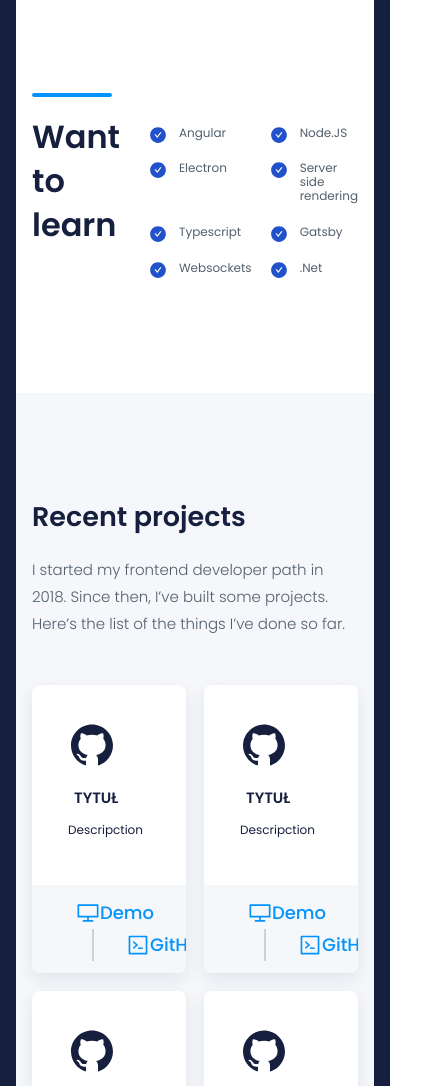
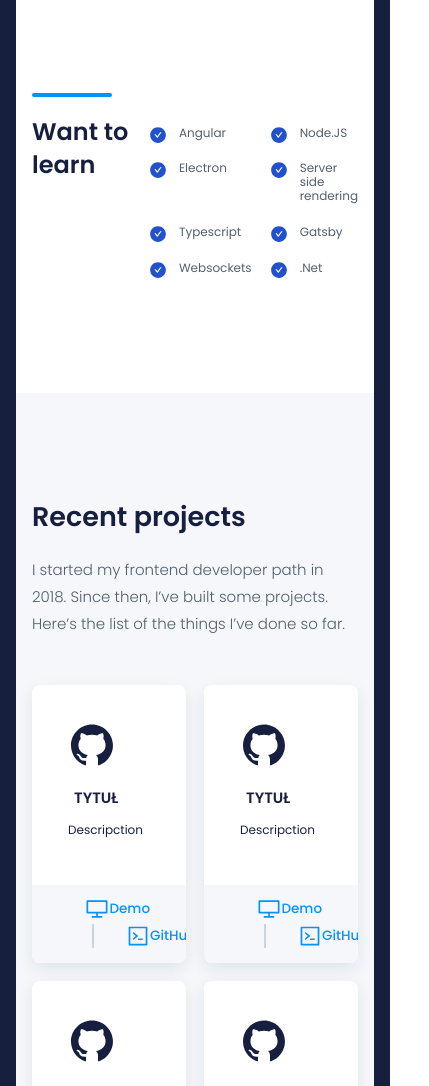
Before and after one commit to mariuszrukowicz/mariuszrukowicz.github.io, a website: page src/content/index.html in a window 390 px wide. Shown: the part 1569-2655 px from the top of the page, 429 px wide, since content can reach past the window. Drawn offline with nearby package versions, Linux system fonts and the light colour scheme; files that its build step writes are made by us from their sources; files whose address does not match are found by name.

Commit message:
fix: font-sieze mobile

```diff
--- a/src/scss/modules/projects.scss
+++ b/src/scss/modules/projects.scss
@@ -59,9 +59,9 @@
     &__link {
         color: $blue;
         font-weight: 500;
-        font-size: 18px;
+        font-size: 1.125rem;
         text-decoration: none;
-        line-height: 32px;
+        line-height: 2rem;
         display: inline-flex;
         align-items: center;
 
@@ -70,7 +70,7 @@
             position: relative;
             &::after {
                 content: '';
-                height: 32px;
+                height: 2rem;
                 width: 2px;
                 background: #CBD2D9;
                 display: block;
--- a/src/scss/modules/skills.scss
+++ b/src/scss/modules/skills.scss
@@ -54,8 +54,8 @@
     &__title {
 
         font-weight: 600;
-        font-size: 32px;
-        line-height: 44px;
+        font-size: 2rem;
+        line-height: 2.75rem;
         margin: 0;
 
         &::before {
```
